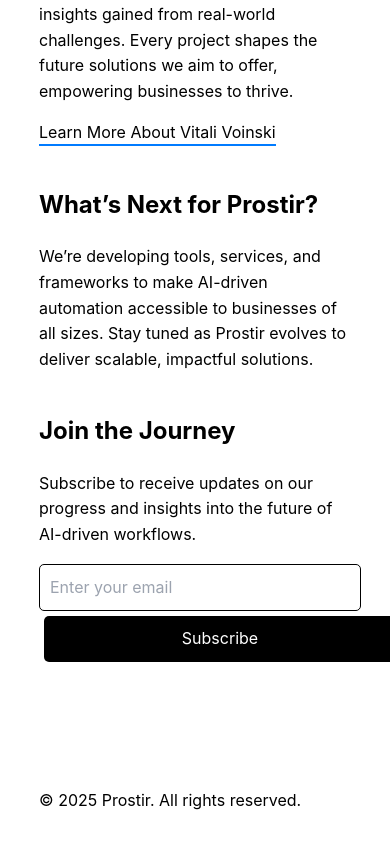
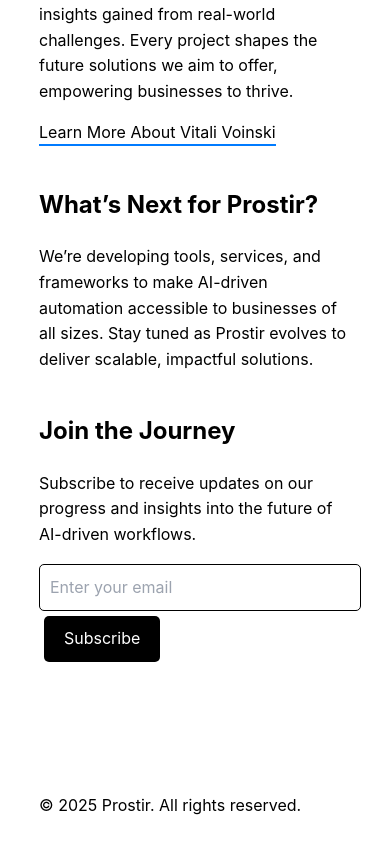
Before and after one commit to voinskiv/prostir-site, a Next.js app: page / in a window 390 px wide. Shown: the part 679-1523 px from the top of the page. Built offline with nearby package versions, Linux system fonts and the light colour scheme.

Commit message:
Update globals.css

```diff
--- a/app/globals.css
+++ b/app/globals.css
@@ -157,9 +157,13 @@
 }
 
 @media (max-width: 430px) {
-  input[type="email"],
+  input[type="email"] {
+    width: 100%;
+    /* Optional: Make them block-level elements for better stacking */
+    display: block;
+  },
   button[type="submit"] {
-    width: 100%;
+    margin: 0;
     /* Optional: Make them block-level elements for better stacking */
     display: block;
   }
```
